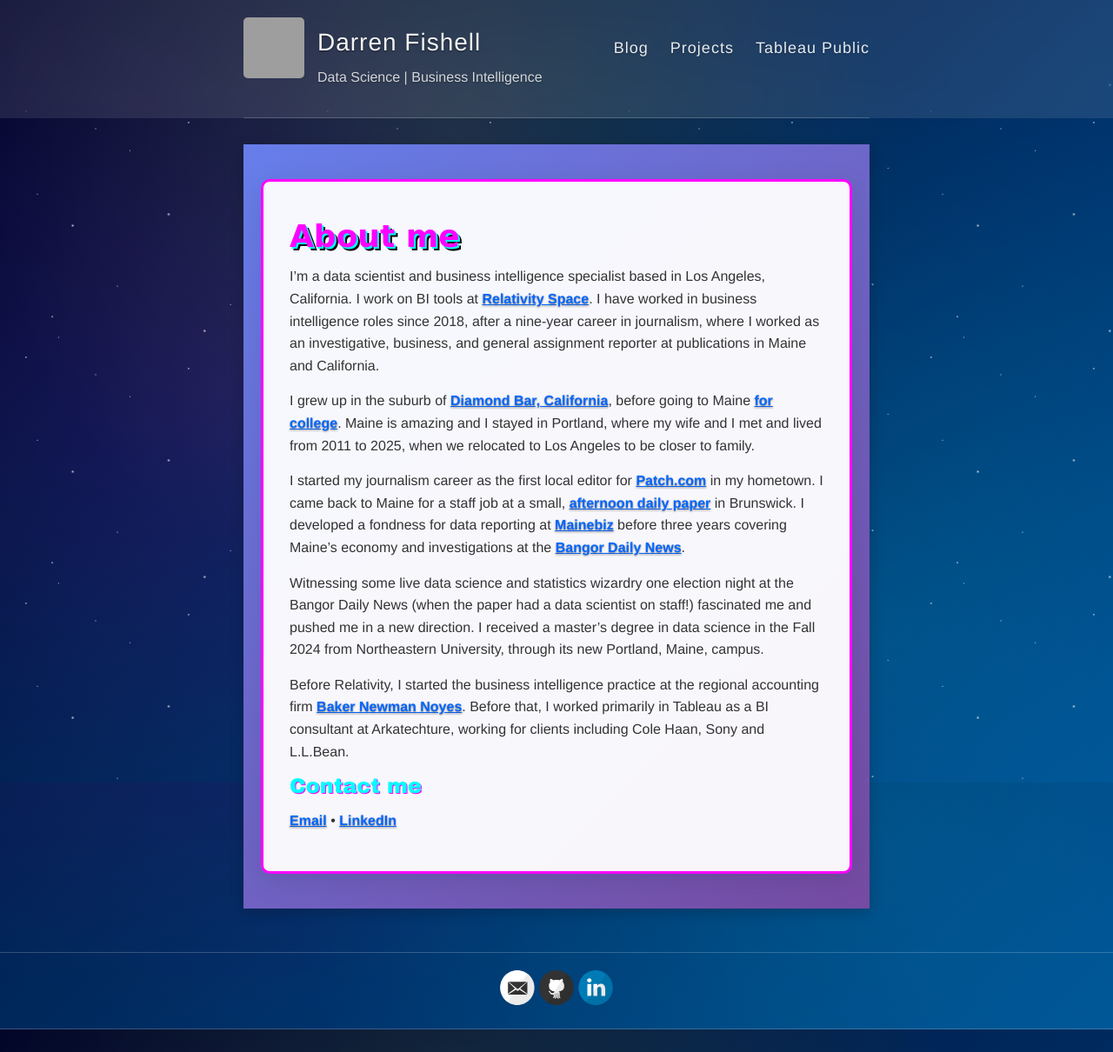
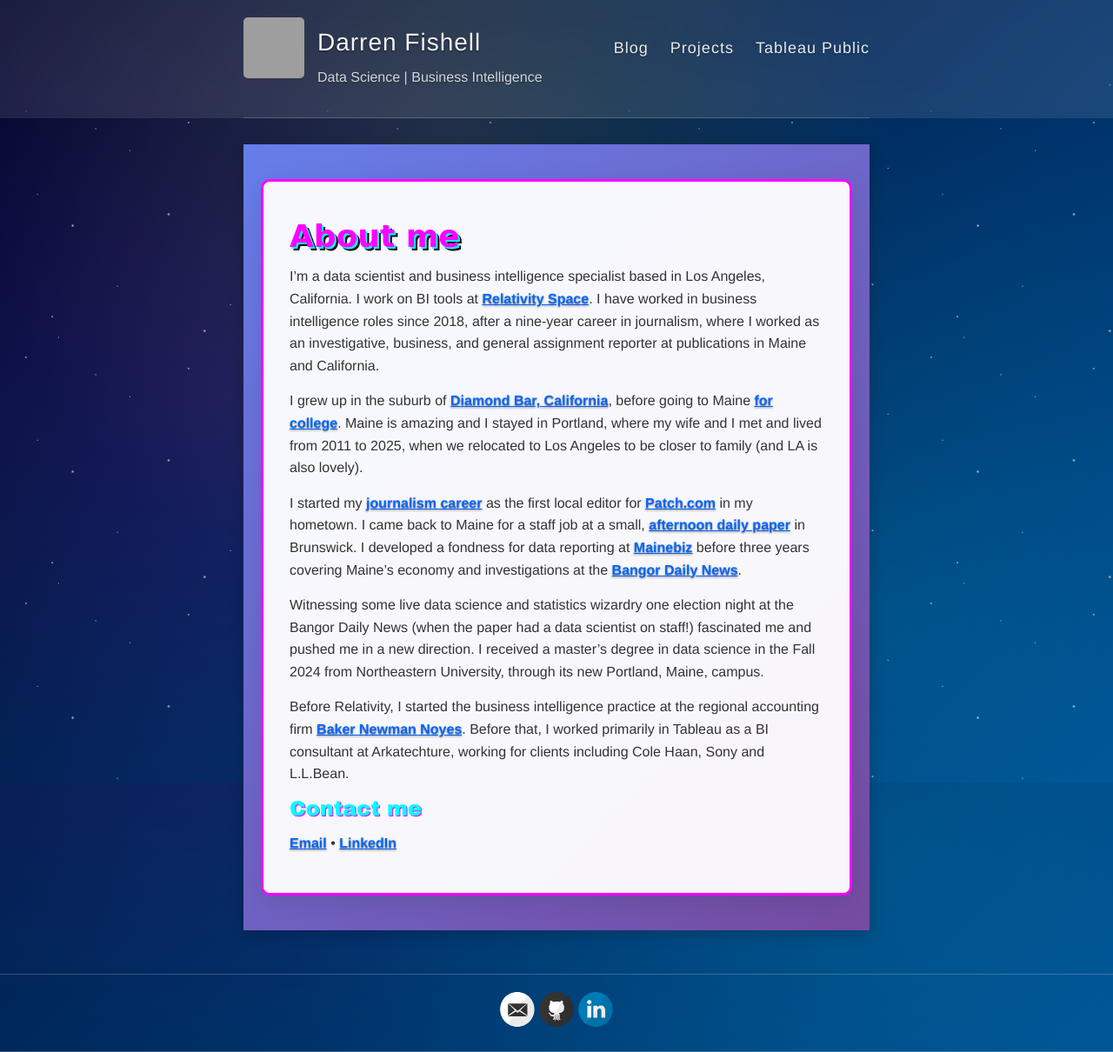
Before and after one commit to darrenfishell/darrenfishell.github.io, a Jekyll site: the page built from index.md, in a window 1280 px wide. Shown: the whole page at 87% size. Built offline with Jekyll 4.4.1, drawn with Linux system fonts in a browser that asks for light colours; grey boxes are pictures that could not be loaded.

Commit message:
About rewiring

```diff
--- a/_config.yml
+++ b/_config.yml
@@ -49,6 +49,10 @@
 # then add in the baseurl here, like this: "/repository-name"
 baseurl: ""
 
+# Disable incremental build so pages that use {% include %} rebuild when includes change
+# (avoids stale homepage when _includes/about-bio.md is edited)
+incremental: false
+
 #
 # !! You don't need to change any of the configuration flags below !!
 #
--- a/_includes/about.md
+++ b/_includes/about.md
@@ -2,9 +2,9 @@
 
 I'm a data scientist and business intelligence specialist based in Los Angeles, California. I work on BI tools at [Relativity Space](https://www.relativityspace.com/). I have worked in business intelligence roles since 2018, after a nine-year career in journalism, where I worked as an investigative, business, and general assignment reporter at publications in Maine and California.
 
-I grew up in the suburb of [Diamond Bar, California](https://en.wikipedia.org/wiki/Diamond_Bar,_California), before going to Maine [for college](http://bowdoin.edu). Maine is amazing and I stayed in Portland, where my wife and I met and lived from 2011 to 2025, when we relocated to Los Angeles to be closer to family.
+I grew up in the suburb of [Diamond Bar, California](https://en.wikipedia.org/wiki/Diamond_Bar,_California), before going to Maine [for college](http://bowdoin.edu). Maine is amazing and I stayed in Portland, where my wife and I met and lived from 2011 to 2025, when we relocated to Los Angeles to be closer to family (and LA is also lovely).
 
-I started my journalism career as the first local editor for [Patch.com](https://patch.com/users/darren-fishell) in my hometown. I came back to Maine for a staff job at a small, [afternoon daily paper](http://timesrecord.com) in Brunswick. I developed a fondness for data reporting at [Mainebiz](http://mainebiz.com) before three years covering Maine's economy and investigations at the [Bangor Daily News](http://bangordailynews.com).
+I started my [journalism career](/portfolio) as the first local editor for [Patch.com](https://patch.com/users/darren-fishell) in my hometown. I came back to Maine for a staff job at a small, [afternoon daily paper](http://timesrecord.com) in Brunswick. I developed a fondness for data reporting at [Mainebiz](http://mainebiz.com) before three years covering Maine's economy and investigations at the [Bangor Daily News](http://bangordailynews.com).
 
 Witnessing some live data science and statistics wizardry one election night at the Bangor Daily News (when the paper had a data scientist on staff!) fascinated me and pushed me in a new direction. I received a master's degree in data science in the Fall 2024 from Northeastern University, through its new Portland, Maine, campus.
 
```
Also changed, not shown: about.md (deleted, +0 -19 lines), 2 other files.
